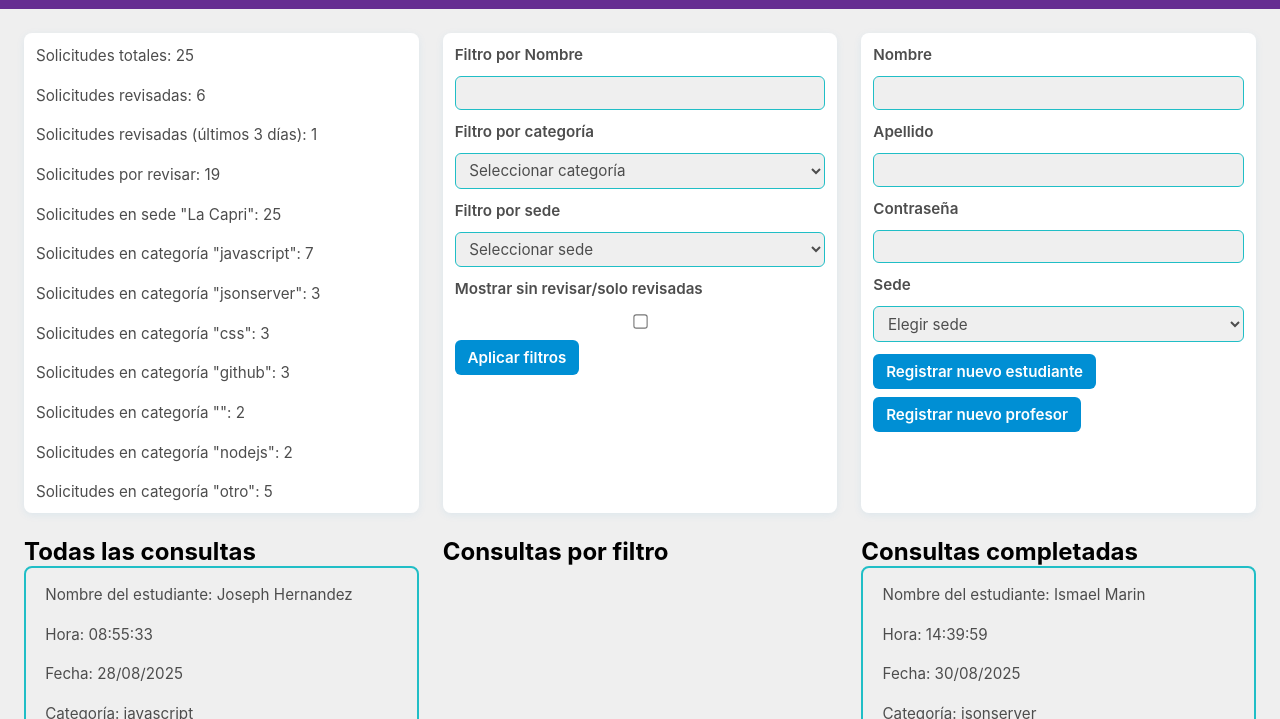
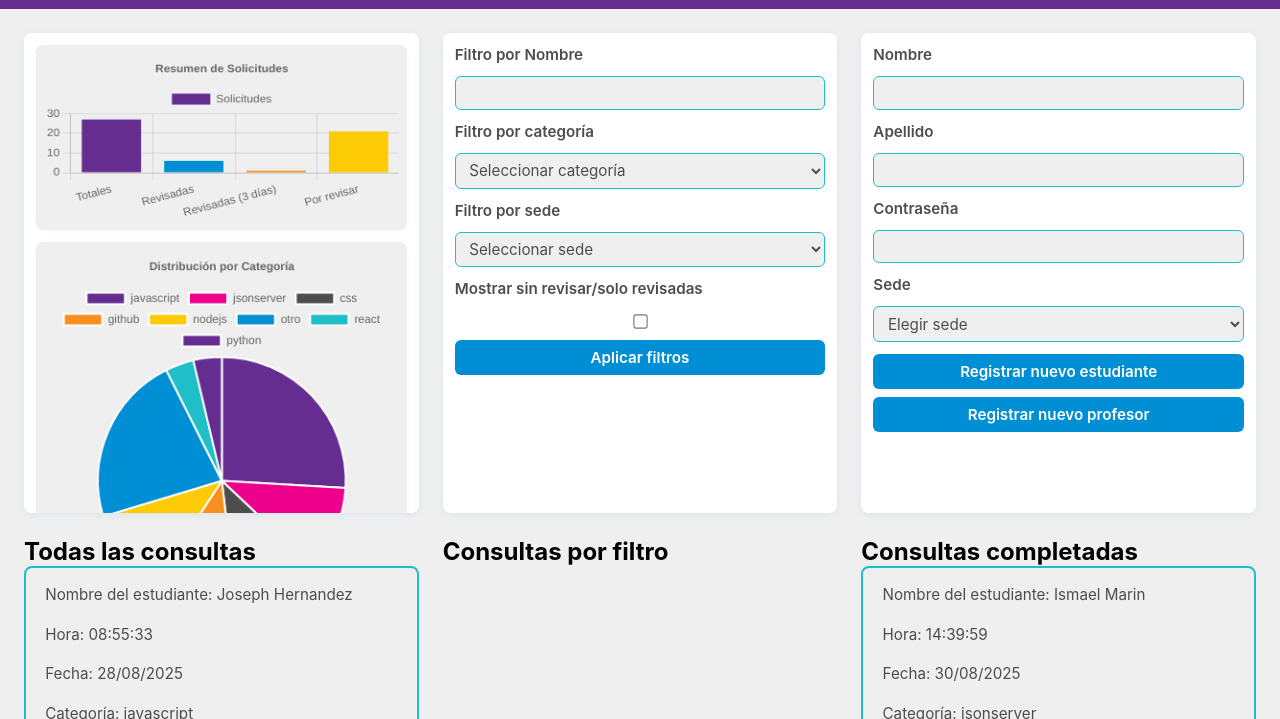
Before and after one commit to IsmaelM1303/Sistema-de-Tiquetes-para-Solicitud-de-Asistencia-en-Clase, a website with bundled scripts: page public/pages/estadisticas.html in a window 1280 px wide. Shown: the part 81-800 px from the top of the page. Built offline with nearby package versions, Linux system fonts and the light colour scheme; data requests are answered from the project's data file.

Commit message:
versión 1.1.0

```diff
--- a/db.json
+++ b/db.json
@@ -408,32 +408,12 @@
       "estado": "Sin resolver"
     },
     {
-      "id": "1273",
-      "nombre": "Ismael Marin",
-      "hora": "18:42:35",
-      "fecha": "30/08/2025",
-      "categoria": "",
-      "descripcion": "",
-      "sede": "La Capri",
-      "estado": "Sin resolver"
-    },
-    {
       "id": "10c6",
       "nombre": "Ismael Marin",
       "hora": "18:45:00",
       "fecha": "30/08/2025",
       "categoria": "github",
       "descripcion": "no conecta el repositorio",
-      "sede": "La Capri",
-      "estado": "Sin resolver"
-    },
-    {
-      "id": "43d9",
-      "nombre": "Ismael Marin",
-      "hora": "18:45:01",
-      "fecha": "30/08/2025",
-      "categoria": "",
-      "descripcion": "",
       "sede": "La Capri",
       "estado": "Sin resolver"
     },
@@ -494,6 +474,46 @@
       "fecha": "30/08/2025",
       "categoria": "otro",
       "descripcion": "Prueba mensaje 4",
+      "sede": "La Capri",
+      "estado": "Sin resolver"
+    },
+    {
+      "id": "d20a",
+      "nombre": "Ismael Marin",
+      "hora": "21:39:22",
+      "fecha": "30/08/2025",
+      "categoria": "react",
+      "descripcion": "prueba react",
+      "sede": "La Capri",
+      "estado": "Sin resolver"
+    },
+    {
+      "id": "8b33",
+      "nombre": "Ismael Marin",
+      "hora": "21:39:30",
+      "fecha": "30/08/2025",
+      "categoria": "python",
+      "descripcion": "Prueba Python",
+      "sede": "La Capri",
+      "estado": "Sin resolver"
+    },
+    {
+      "id": "f00e",
+      "nombre": "Ismael Marin",
+      "hora": "22:16:41",
+      "fecha": "30/08/2025",
+      "categoria": "otro",
+      "descripcion": "",
+      "sede": "La Capri",
+      "estado": "Sin resolver"
+    },
+    {
+      "id": "9f00",
+      "nombre": "Ismael Marin",
+      "hora": "22:17:16",
+      "fecha": "30/08/2025",
+      "categoria": "nodejs",
+      "descripcion": "",
       "sede": "La Capri",
       "estado": "Sin resolver"
     }
--- a/public/CSS/estadisticas.css
+++ b/public/CSS/estadisticas.css
@@ -54,7 +54,7 @@ main {
     overflow-y: auto;
 }
 
-/* Áreas superiores */
+/* Contenedores superiores */
 #contenedorFiltros,
 #agregarPersonal,
 #mostrarDatos {
@@ -67,6 +67,8 @@ main {
     gap: 0.75rem;
     height: 60vh;
     overflow-y: auto;
+    overflow-x: hidden;
+    width: auto;
 }
 
 #contenedorFiltros {
@@ -81,7 +83,7 @@ main {
     grid-area: contenedorDatos;
 }
 
-/* Áreas inferiores con scroll */
+/* Contenedores inferiores */
 #contenedorTodas,
 #contenedorFiltro,
 #contenedorCompletas {
@@ -101,7 +103,7 @@ main {
     grid-area: contenedorCompletas;
 }
 
-/* Estilo para cada consulta */
+/* Tarjetas de consulta */
 #contenedorTodas>div,
 #contenedorFiltro>div,
 #contenedorCompletas>div {
@@ -117,7 +119,7 @@ main {
     margin-bottom: 1rem;
 }
 
-/* Campos de formulario */
+/* Formularios */
 #contenedorFiltros div,
 #agregarPersonal div {
     display: flex;
@@ -143,7 +145,6 @@ select {
     font-size: 0.95rem;
     font-family: 'Lora', 'Inter', serif;
     width: 100%;
-    max-width: 100%;
     transition: border-color 0.2s, box-shadow 0.2s;
 }
 
@@ -171,8 +172,6 @@ button {
     font-weight: 600;
     cursor: pointer;
     transition: background 0.2s;
-    width: fit-content;
-    max-width: 100%;
 }
 
 button:hover {
@@ -186,66 +185,39 @@ p {
     color: var(--gris-oscuro);
     margin-bottom: 0.4rem;
     line-height: 1.4;
-    white-space: normal;
     word-break: break-word;
 }
 
-/* Responsive */
-@media (max-width: 900px) {
-  main {
-    grid-template-columns: 1fr;
-    grid-template-areas:
-      "agregarPersonal"
-      "contenedorFiltros"
-      "contenedorFiltro"
-      "mostrarDatos"
-      "contenedorTodas"
-      "contenedorCompletas";
-    gap: 1rem;
-    padding: 1rem;
-  }
-
-  header h1 {
-    font-size: 1.4rem;
-  }
-
-  #agregarPersonal {
-    grid-area: agregarPersonal;
-    height: 80vh;
-    max-height: 80vh;
-    overflow-y: auto;
-  }
-
-  #contenedorFiltros {
-    grid-area: contenedorFiltros;
-    height: 80vh;
-    max-height: 80vh;
-    overflow-y: auto;
-  }
-
-  #contenedorFiltro {
-    grid-area: contenedorFiltro;
-    height: 80vh;
-    max-height: 80vh;
-    overflow-y: auto;
-  }
-
-  #mostrarDatos {
-    grid-area: mostrarDatos;
-    height: 80vh;
-    max-height: 80vh;
-    overflow-y: auto;
-  }
-
-  #contenedorTodas,
-  #contenedorCompletas {
+/* Gráficos Chart.js */
+#mostrarDatos canvas {
+    background-color: var(--gris-claro);
+    border-radius: 8px;
+    box-shadow: 0 1px 4px rgba(32, 190, 198, 0.08);
+    padding: 0.5rem;
+    max-width: 100%;
     height: auto;
-    max-height: none;
-  }
 }
 
+#mostrarDatos .tituloEstadisticas {
+    font-size: 1.6rem;
+    color: var(--morado);
+    font-family: 'Oswald', Arial, sans-serif;
+    text-align: center;
+    margin-top: 0.5rem;
+    margin-bottom: 1rem;
+    font-weight: 700;
+}
 
-/* Scroll personalizado para navegadores WebKit (Chrome, Edge, Safari) */
+#mostrarDatos .subtituloEstadisticas {
+    font-size: 1.1rem;
+    color: var(--azul);
+    font-family: 'Oswald', Arial, sans-serif;
+    text-align: center;
+    margin-bottom: 0.5rem;
+    font-weight: 600;
+}
+
+/* Scroll personalizado */
 *::-webkit-scrollbar {
     width: 8px;
     height: 8px;
@@ -266,8 +238,37 @@ p {
     background-color: var(--rosa);
 }
 
-/* Scroll para Firefox */
 * {
     scrollbar-width: thin;
     scrollbar-color: var(--turquesa) var(--gris-claro);
 }
+
+/* Responsive */
+@media (max-width: 1024px) {
+    main {
+        grid-template-columns: 1fr;
+        grid-template-rows: repeat(6, auto);
+        grid-template-areas:
+            "agregarPersonal"
+            "contenedorFiltros"
+            "contenedorDatos"
+            "contenedorFiltro"
+            "contenedorCompletas"
+            "contenedorTodas";
+    }
+
+    #contenedorFiltros,
+    #agregarPersonal,
+    #mostrarDatos,
+    #contenedorTodas,
+    #contenedorFiltro,
+    #contenedorCompletas {
+        height: 70vh;
+    }
+
+    #mostrarDatos canvas {
+        max-height: 60vh;
+        width: 100% !important;
+        height: auto !important;
+    }
+}
--- a/public/JS/consultas/mainConsultas.js
+++ b/public/JS/consultas/mainConsultas.js
@@ -135,6 +135,10 @@ export async function actualizarLista() {
 function nuevaConsulta() {
     const categoriaConsulta = document.getElementById("categoriaConsulta")
     const descripcionConsulta = document.getElementById("descripcionConsulta")
+
+    if (categoriaConsulta.value.trim() == "" || descripcionConsulta.value.trim() == "") {
+        return
+    }
     //Saco la hora y la fecha
 const ahora = new Date()
 
--- a/public/JS/estadisticas/mainEstadisticas.js
+++ b/public/JS/estadisticas/mainEstadisticas.js
@@ -44,6 +44,7 @@ async function obtenerDatos(tabla) {
         return []
     }
 }
+
 //Esto es para que las consultas que se impriman solo lo hagan bajo el estandar esperado
 export async function actualizarLista() {
     const contenedorTodas = document.getElementById("contenedorTodas")
@@ -72,6 +73,7 @@ export async function actualizarLista() {
         console.error("Ocurrió un error al mostrar los marcadores:", error)
     }
 }
+
 //Esto es para escribir texto
 function texto(id, contenido) {
     const contenedor = document.getElementById(id)
@@ -79,6 +81,7 @@ function texto(id, contenido) {
     texto.textContent = contenido
     contenedor.appendChild(texto)
 }
+
 //Esto es para que se impriman las consultas
 function crearMostrarConsulta(consulta, contenedor) {
     const contenedorTodas = document.getElementById(contenedor)
@@ -132,11 +135,11 @@ async function aplicarFiltros() {
     const lista = revisadasValor === "Resuelta" ? consultasCompletas : consultas
 
     const filtradas = lista.filter(consulta => {
-        const coincideNombre = nombreValor === "" || consulta.nombre.toLowerCase().includes(nombreValor.toLowerCase());
-        const coincideCategoria = categoriaValor === "" || consulta.categoria === categoriaValor;
-        const coincideSede = sedeValor === "" || consulta.sede === sedeValor;
-        return coincideNombre && coincideCategoria && coincideSede;
-    });
+        const coincideNombre = nombreValor === "" || consulta.nombre?.toLowerCase().includes(nombreValor.toLowerCase())
+        const coincideCategoria = categoriaValor === "" || consulta.categoria === categoriaValor
+        const coincideSede = sedeValor === "" || consulta.sede === sedeValor
+        return coincideNombre && coincideCategoria && coincideSede
+    })
 
     filtradas.forEach(consulta => {
         crearMostrarConsulta(consulta, "contenedorFiltro")
@@ -153,7 +156,11 @@ function convertirFecha(fechaStr) {
 
 // Esto es para que se muestren las estadísticas
 async function mostrarEstadisticas() {
-    mostrarDatos.innerHTML = ""
+    // Limpia el contenedor y agrega los canvas
+    mostrarDatos.innerHTML = `
+        <canvas id="graficoResumen" width="400" height="200"></canvas>
+        <canvas id="graficoCategorias" width="400" height="200"></canvas>
+    `
 
     const consultas = await obtenerDatos("consultas")
     const consultasResueltas = await obtenerDatos("consultasResueltas")
@@ -165,57 +172,90 @@ async function mostrarEstadisticas() {
     const tresDiasAtras = new Date()
     tresDiasAtras.setDate(hoy.getDate() - 3)
 
-    const revisadasUltimos3Dias = consultasResueltas.reduce(function (acc, consulta) {
+    const revisadasUltimos3Dias = consultasResueltas.reduce((acc, consulta) => {
         const fechaConsulta = convertirFecha(consulta.fecha)
-        if (fechaConsulta >= tresDiasAtras && fechaConsulta <= hoy) {
-            return acc + 1
-        }
-        return acc
+        return (fechaConsulta >= tresDiasAtras && fechaConsulta <= hoy) ? acc + 1 : acc
     }, 0)
 
     const totalPorRevisar = consultas.length
 
-    const solicitudesPorSede = [...consultas, ...consultasResueltas].reduce(function (acc, consulta) {
-        const sede = consulta.sede
-        acc[sede] = (acc[sede] || 0) + 1
-        return acc
-    }, {})
-
-    const solicitudesPorCategoria = [...consultas, ...consultasResueltas].reduce(function (acc, consulta) {
+    const solicitudesPorCategoria = [...consultas, ...consultasResueltas].reduce((acc, consulta) => {
         const categoria = consulta.categoria
         acc[categoria] = (acc[categoria] || 0) + 1
         return acc
     }, {})
 
-    const pTotal = document.createElement("p")
-    pTotal.textContent = "Solicitudes totales: " + totalSolicitudes
-    mostrarDatos.appendChild(pTotal)
-
-    const pRevisadas = document.createElement("p")
-    pRevisadas.textContent = "Solicitudes revisadas: " + totalRevisadas
-    mostrarDatos.appendChild(pRevisadas)
-
-    const pRevisadas3Dias = document.createElement("p")
-    pRevisadas3Dias.textContent = "Solicitudes revisadas (últimos 3 días): " + revisadasUltimos3Dias
-    mostrarDatos.appendChild(pRevisadas3Dias)
-
-    const pPorRevisar = document.createElement("p")
-    pPorRevisar.textContent = "Solicitudes por revisar: " + totalPorRevisar
-    mostrarDatos.appendChild(pPorRevisar)
-
-    Object.keys(solicitudesPorSede).forEach(function (sede) {
-        const cantidad = solicitudesPorSede[sede]
-        const pSede = document.createElement("p")
-        pSede.textContent = 'Solicitudes en sede "' + sede + '": ' + cantidad
-        mostrarDatos.appendChild(pSede)
+    // Gráfico de barras: resumen de solicitudes
+    const ctxResumen = document.getElementById("graficoResumen").getContext("2d")
+    new Chart(ctxResumen, {
+        type: "bar",
+        data: {
+            labels: ["Totales", "Revisadas", "Revisadas (3 días)", "Por revisar"],
+            datasets: [{
+                label: "Solicitudes",
+                data: [totalSolicitudes, totalRevisadas, revisadasUltimos3Dias, totalPorRevisar],
+                backgroundColor: [
+                    "#662D91", // morado
+                    "#008FD4", // azul
+                    "#F7901E", // naranja
+                    "#FDCA06"  // amarillo
+                ]
+            }]
+        },
+        options: {
+            responsive: true,
+            plugins: {
+                title: {
+                    display: true,
+                    text: "Resumen de Solicitudes"
+                }
+            }
+        }
     })
 
-    Object.keys(solicitudesPorCategoria).forEach(function (categoria) {
-        const cantidad = solicitudesPorCategoria[categoria]
-        const pCategoria = document.createElement("p")
-        pCategoria.textContent = 'Solicitudes en categoría "' + categoria + '": ' + cantidad
-        mostrarDatos.appendChild(pCategoria)
+    // Gráfico de pastel: solicitudes por categoría
+    const ctxCategorias = document.getElementById("graficoCategorias").getContext("2d")
+    const categoriaColors = [
+        "#662D91", "#EC008C", "#4D4D4D", "#F7901E", "#FDCA06", "#008FD4", "#20BEC6"
+    ]
+    const categoriasLabels = Object.keys(solicitudesPorCategoria)
+
+    const chartCategorias = new Chart(ctxCategorias, {
+        type: "pie",
+        data: {
+            labels: categoriasLabels,
+            datasets: [{
+                label: "Categorías",
+                data: Object.values(solicitudesPorCategoria),
+                backgroundColor: categoriasLabels.map((_, i) =>
+                    categoriaColors[i % categoriaColors.length]
+                )
+            }]
+        },
+        options: {
+            responsive: true,
+            plugins: {
+                title: {
+                    display: true,
+                    text: "Distribución por Categoría"
+                }
+            }
+        }
     })
+
+    // Evento para seleccionar categoría en el gráfico y aplicar filtros
+    document.getElementById("graficoCategorias").onclick = function (evt) {
+        const activePoints = chartCategorias.getElementsAtEventForMode(evt, 'nearest', { intersect: true }, true)
+        if (activePoints.length > 0) {
+            const idx = activePoints[0].index
+            const categoriaSeleccionada = chartCategorias.data.labels[idx]
+            // Si la opción seleccionada es la que tiene id "sinCategoria", no hacer nada
+            const opcionSinCategoria = categoriaConsulta.querySelector('#sinCategoria')
+            if (opcionSinCategoria && opcionSinCategoria.value === categoriaSeleccionada) return
+            categoriaConsulta.value = categoriaSeleccionada
+            aplicarFiltros()
+        }
+    }
 }
 
 //Esto es para registrar usuarios
@@ -226,32 +266,32 @@ async function registrarUsuario(letra) {
 
     // Verifica que todos los campos estén llenos
     if (!nombreInput.value.trim() || !apellidoInput.value.trim() || !contrasena || !sede) {
-        alert("Por favor, complete todos los campos antes de registrar el usuario")//Cambiar esto por un mensaje -----------------
+        alert("Por favor, complete todos los campos antes de registrar el usuario") //Cambiar esto por un mensaje -----------------
         return
     }
 
-    const usuarios = await obtenerDatos("usuarios");
-    const contadores = usuarios.find(u => u.id === "0");
+    const usuarios = await obtenerDatos("usuarios")
+    const contadores = usuarios.find(u => u.id === "0")
 
     if (letra === "p") {
-        const contador = parseInt(contadores.contadorProfesores);
-        const contadorFormateado = contador < 10 ? "0" + contador : String(contador);
-        const nuevoId = letra + "fwd" + contadorFormateado;
+        const contador = parseInt(contadores.contadorProfesores)
+        const contadorFormateado = contador < 10 ? "0" + contador : String(contador)
+        const nuevoId = letra + "fwd" + contadorFormateado
 
         const nuevoUsuario = {
             id: nuevoId,
             nombre: nombreCompleto,
             contrasena: contrasena,
             sede: sede
-        };
+        }
 
-        await createData("usuarios", nuevoUsuario);
+        await createData("usuarios", nuevoUsuario)
 
-        const nuevoValor = contador + 1;
-        contadores.contadorProfesores = String(nuevoValor);
-        await updateData("usuarios", contadores.id, contadores);
+        const nuevoValor = contador + 1
+        contadores.contadorProfesores = String(nuevoValor)
+        await updateData("usuarios", contadores.id, contadores)
 
-        limpiar();
+        limpiar()
     } else if (letra === "e") {
         const nuevoId = letra + "fwd" + contadores.contadorEstudiantes
         const nuevoUsuario = {
@@ -269,8 +309,8 @@ async function registrarUsuario(letra) {
 }
 
 function limpiar() {
-    nombreInput.value = "";
-    apellidoInput.value = "";
-    contrasenaInput.value = "";
-    sedeSelect.selectedIndex = 0;
+    nombreInput.value = ""
+    apellidoInput.value = ""
+    contrasenaInput.value = ""
+    sedeSelect.selectedIndex = 0
 }
--- a/public/pages/estadisticas.html
+++ b/public/pages/estadisticas.html
@@ -23,7 +23,7 @@
             <div>
                 <label>Filtro por categoría</label>
                 <select id="categoriaConsulta" name="tecnologia">
-                    <option value="" selected>Seleccionar categoría</option>
+                    <option value="" selected id="sinCategoria">Seleccionar categoría</option>
                     <option value="javascript">JavaScript</option>
                     <option value="css">CSS</option>
                     <option value="html">HTML</option>
@@ -81,14 +81,17 @@
             </div>
         </div>
 
-        <div id="mostrarDatos"></div>
+        <div id="mostrarDatos">
+            <canvas id="graficoResumen" width="400" height="200"></canvas>
+            <canvas id="graficoCategorias" width="400" height="200"></canvas>
+        </div>
         <div id="contenedorTodas"></div>
         <div id="contenedorFiltro"></div>
         <div id="contenedorCompletas"></div>
 
 
     </main>
-
+    <script src="https://cdn.jsdelivr.net/npm/chart.js"></script>
     <script type="module" src="../JS/estadisticas/mainEstadisticas.js"></script>
 </body>
 
```
Also changed, not shown: public/JS/renders.js (indentation only).
